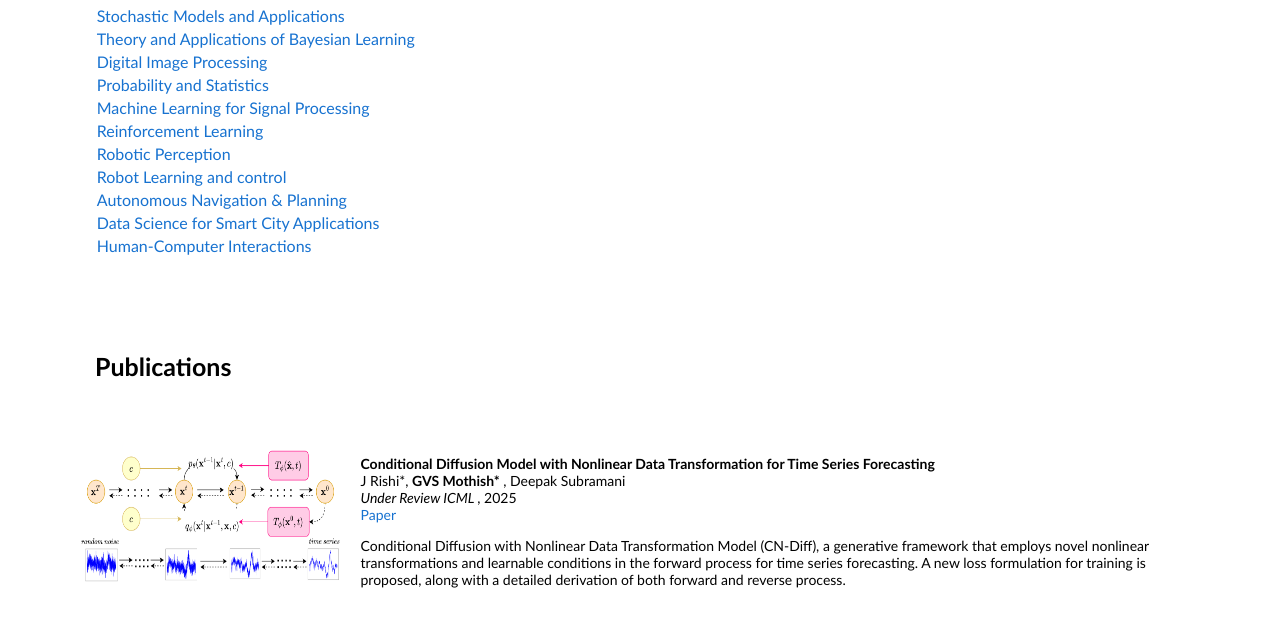
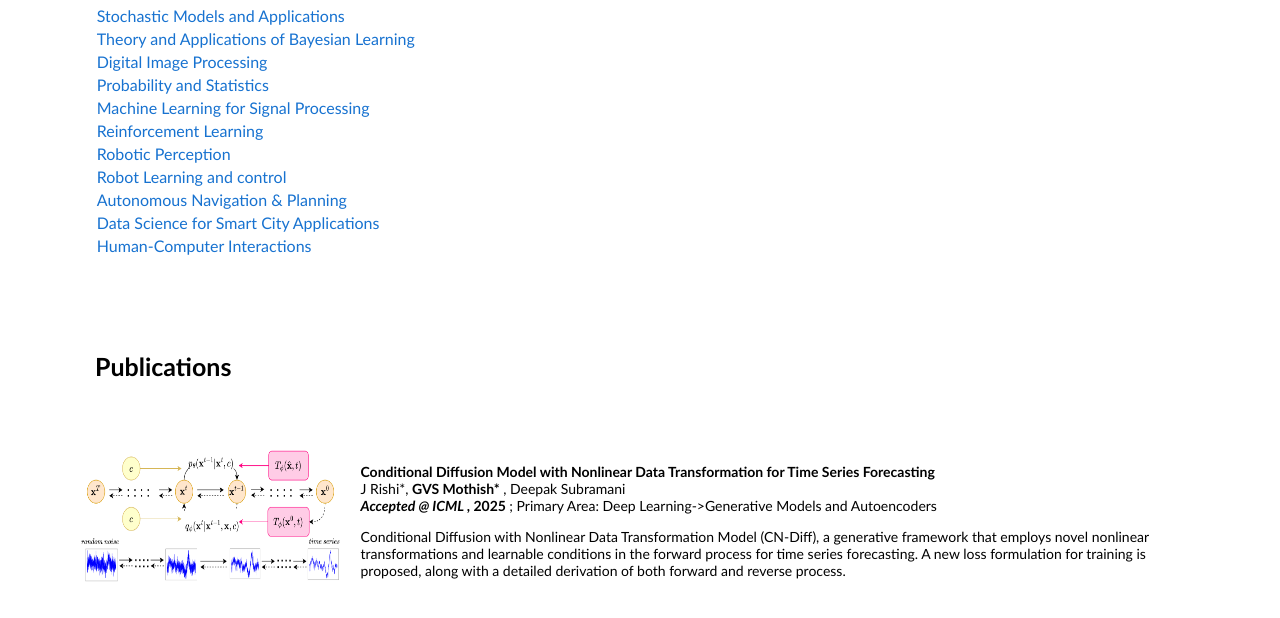
Before and after one commit to gvsmothish/gvsmothish.github.io, a plain HTML site: page index.html in a window 1280 px wide. Shown: the part 460-1078 px from the top of the page. Drawn offline with Linux system fonts and the light colour scheme.

Commit message:
website_update_2may_25

```diff
--- a/index.html
+++ b/index.html
@@ -147,9 +147,9 @@
               J Rishi*, <strong> GVS Mothish* </strong>, Deepak Subramani
 
               <br>
-              <em> Under Review ICML </em>, 2025
+              <em> <strong> Accepted @ ICML </em>, 2025 </strong>; Primary Area: Deep Learning->Generative Models and Autoencoders
               <br>
-              <a href="https://dl.acm.org/doi/abs/10.1145/3640544.3645229">Paper</a>
+              <!-- <a href="https://dl.acm.org/doi/abs/10.1145/3640544.3645229">Paper</a> -->
               <p></p>
               <p>
                 Conditional Diffusion with Nonlinear Data Transformation Model (CN-Diff), a generative framework that employs novel nonlinear transformations and learnable conditions in the forward process for time series forecasting. A new loss formulation for training is proposed, along with a detailed derivation of both forward and reverse process.
```
